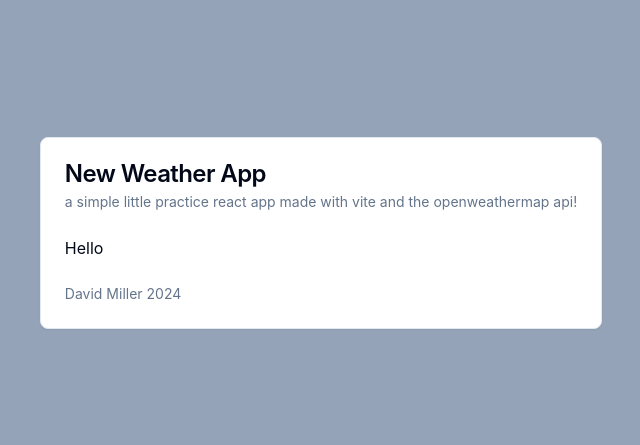
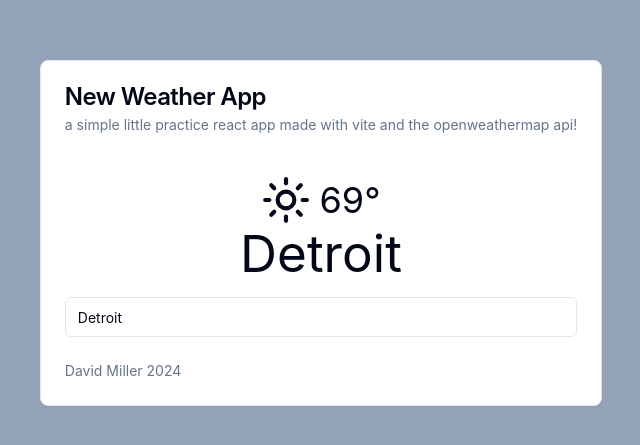
Before and after one commit to DavidMiller2001/New-Weather-App, a React (Vite) app: page / in a window 1280 px wide. Shown: the part 167-612 px from the top of the page, without its empty margins (319-959 px from the left). Built offline with nearby package versions, Linux system fonts and the light colour scheme.

Commit message:
scaffold basic ui

```diff
--- a/src/App.tsx
+++ b/src/App.tsx
@@ -7,7 +7,7 @@
   CardTitle,
 } from './components/ui/card';
 import './globals.css';
-
+import WeatherDisplay from './components/ui/WeatherDisplay';
 function App() {
   return (
     <>
@@ -20,7 +20,9 @@
               openweathermap api!
             </CardDescription>
           </CardHeader>
-          <CardContent>Hello</CardContent>
+          <CardContent>
+            <WeatherDisplay />
+          </CardContent>
           <CardFooter>
             <CardDescription>David Miller 2024</CardDescription>
           </CardFooter>
--- /dev/null
+++ b/src/components/ui/WeatherDisplay.tsx
@@ -0,0 +1,22 @@
+import { Sun } from 'lucide-react';
+import WeatherForm from './WeatherForm';
+import { useState } from 'react';
+
+function WeatherDisplay() {
+  const [location, setLocation] = useState('Detroit');
+  const [temperature, setTemperature] = useState(69);
+  return (
+    <>
+      <div className='flex flex-col items-center p-4'>
+        <div className='flex w-full justify-center gap-2 items-center'>
+          <Sun size={50} />
+          <h3 className='text-4xl'>{temperature}°</h3>
+        </div>
+        <h1>{location}</h1>
+      </div>
+      <WeatherForm setLocation={setLocation} />
+    </>
+  );
+}
+
+export default WeatherDisplay;
--- /dev/null
+++ b/src/components/ui/WeatherForm.tsx
@@ -0,0 +1,49 @@
+import { zodResolver } from '@hookform/resolvers/zod';
+import { useForm } from 'react-hook-form';
+import { z } from 'zod';
+import { Form, FormControl, FormField, FormItem, FormMessage } from './form';
+import { Input } from './input';
+
+function WeatherForm(props: {
+  setLocation: React.Dispatch<React.SetStateAction<string>>;
+}) {
+  const setLocation = props.setLocation;
+
+  const formSchema = z.object({
+    location: z.string().max(50),
+  });
+
+  function onSubmit(values: z.infer<typeof formSchema>) {
+    setLocation(values.location);
+  }
+
+  const form = useForm<z.infer<typeof formSchema>>({
+    resolver: zodResolver(formSchema),
+    defaultValues: {
+      location: 'Detroit',
+    },
+  });
+
+  return (
+    <>
+      <Form {...form}>
+        <form onSubmit={form.handleSubmit(onSubmit)}>
+          <FormField
+            control={form.control}
+            name='location'
+            render={({ field }) => (
+              <FormItem>
+                <FormControl>
+                  <Input placeholder='Enter Location' {...field} />
+                </FormControl>
+                <FormMessage />
+              </FormItem>
+            )}
+          />
+        </form>
+      </Form>
+    </>
+  );
+}
+
+export default WeatherForm;
--- /dev/null
+++ b/src/components/ui/button.tsx
@@ -0,0 +1,56 @@
+import * as React from "react"
+import { Slot } from "@radix-ui/react-slot"
+import { cva, type VariantProps } from "class-variance-authority"
+
+import { cn } from "@/lib/utils"
+
+const buttonVariants = cva(
+  "inline-flex items-center justify-center whitespace-nowrap rounded-md text-sm font-medium ring-offset-background transition-colors focus-visible:outline-none focus-visible:ring-2 focus-visible:ring-ring focus-visible:ring-offset-2 disabled:pointer-events-none disabled:opacity-50",
+  {
+    variants: {
+      variant: {
+        default: "bg-primary text-primary-foreground hover:bg-primary/90",
+        destructive:
+          "bg-destructive text-destructive-foreground hover:bg-destructive/90",
+        outline:
+          "border border-input bg-background hover:bg-accent hover:text-accent-foreground",
+        secondary:
+          "bg-secondary text-secondary-foreground hover:bg-secondary/80",
+        ghost: "hover:bg-accent hover:text-accent-foreground",
+        link: "text-primary underline-offset-4 hover:underline",
+      },
+      size: {
+        default: "h-10 px-4 py-2",
+        sm: "h-9 rounded-md px-3",
+        lg: "h-11 rounded-md px-8",
+        icon: "h-10 w-10",
+      },
+    },
+    defaultVariants: {
+      variant: "default",
+      size: "default",
+    },
+  }
+)
+
+export interface ButtonProps
+  extends React.ButtonHTMLAttributes<HTMLButtonElement>,
+    VariantProps<typeof buttonVariants> {
+  asChild?: boolean
+}
+
+const Button = React.forwardRef<HTMLButtonElement, ButtonProps>(
+  ({ className, variant, size, asChild = false, ...props }, ref) => {
+    const Comp = asChild ? Slot : "button"
+    return (
+      <Comp
+        className={cn(buttonVariants({ variant, size, className }))}
+        ref={ref}
+        {...props}
+      />
+    )
+  }
+)
+Button.displayName = "Button"
+
+export { Button, buttonVariants }
--- /dev/null
+++ b/src/components/ui/form.tsx
@@ -0,0 +1,176 @@
+import * as React from "react"
+import * as LabelPrimitive from "@radix-ui/react-label"
+import { Slot } from "@radix-ui/react-slot"
+import {
+  Controller,
+  ControllerProps,
+  FieldPath,
+  FieldValues,
+  FormProvider,
+  useFormContext,
+} from "react-hook-form"
+
+import { cn } from "@/lib/utils"
+import { Label } from "@/components/ui/label"
+
+const Form = FormProvider
+
+type FormFieldContextValue<
+  TFieldValues extends FieldValues = FieldValues,
+  TName extends FieldPath<TFieldValues> = FieldPath<TFieldValues>
+> = {
+  name: TName
+}
+
+const FormFieldContext = React.createContext<FormFieldContextValue>(
+  {} as FormFieldContextValue
+)
+
+const FormField = <
+  TFieldValues extends FieldValues = FieldValues,
+  TName extends FieldPath<TFieldValues> = FieldPath<TFieldValues>
+>({
+  ...props
+}: ControllerProps<TFieldValues, TName>) => {
+  return (
+    <FormFieldContext.Provider value={{ name: props.name }}>
+      <Controller {...props} />
+    </FormFieldContext.Provider>
+  )
+}
+
+const useFormField = () => {
+  const fieldContext = React.useContext(FormFieldContext)
+  const itemContext = React.useContext(FormItemContext)
+  const { getFieldState, formState } = useFormContext()
+
+  const fieldState = getFieldState(fieldContext.name, formState)
+
+  if (!fieldContext) {
+    throw new Error("useFormField should be used within <FormField>")
+  }
+
+  const { id } = itemContext
+
+  return {
+    id,
+    name: fieldContext.name,
+    formItemId: `${id}-form-item`,
+    formDescriptionId: `${id}-form-item-description`,
+    formMessageId: `${id}-form-item-message`,
+    ...fieldState,
+  }
+}
+
+type FormItemContextValue = {
+  id: string
+}
+
+const FormItemContext = React.createContext<FormItemContextValue>(
+  {} as FormItemContextValue
+)
+
+const FormItem = React.forwardRef<
+  HTMLDivElement,
+  React.HTMLAttributes<HTMLDivElement>
+>(({ className, ...props }, ref) => {
+  const id = React.useId()
+
+  return (
+    <FormItemContext.Provider value={{ id }}>
+      <div ref={ref} className={cn("space-y-2", className)} {...props} />
+    </FormItemContext.Provider>
+  )
+})
+FormItem.displayName = "FormItem"
+
+const FormLabel = React.forwardRef<
+  React.ElementRef<typeof LabelPrimitive.Root>,
+  React.ComponentPropsWithoutRef<typeof LabelPrimitive.Root>
+>(({ className, ...props }, ref) => {
+  const { error, formItemId } = useFormField()
+
+  return (
+    <Label
+      ref={ref}
+      className={cn(error && "text-destructive", className)}
+      htmlFor={formItemId}
+      {...props}
+    />
+  )
+})
+FormLabel.displayName = "FormLabel"
+
+const FormControl = React.forwardRef<
+  React.ElementRef<typeof Slot>,
+  React.ComponentPropsWithoutRef<typeof Slot>
+>(({ ...props }, ref) => {
+  const { error, formItemId, formDescriptionId, formMessageId } = useFormField()
+
+  return (
+    <Slot
+      ref={ref}
+      id={formItemId}
+      aria-describedby={
+        !error
+          ? `${formDescriptionId}`
+          : `${formDescriptionId} ${formMessageId}`
+      }
+      aria-invalid={!!error}
+      {...props}
+    />
+  )
+})
+FormControl.displayName = "FormControl"
+
+const FormDescription = React.forwardRef<
+  HTMLParagraphElement,
+  React.HTMLAttributes<HTMLParagraphElement>
+>(({ className, ...props }, ref) => {
+  const { formDescriptionId } = useFormField()
+
+  return (
+    <p
+      ref={ref}
+      id={formDescriptionId}
+      className={cn("text-sm text-muted-foreground", className)}
+      {...props}
+    />
+  )
+})
+FormDescription.displayName = "FormDescription"
+
+const FormMessage = React.forwardRef<
+  HTMLParagraphElement,
+  React.HTMLAttributes<HTMLParagraphElement>
+>(({ className, children, ...props }, ref) => {
+  const { error, formMessageId } = useFormField()
+  const body = error ? String(error?.message) : children
+
+  if (!body) {
+    return null
+  }
+
+  return (
+    <p
+      ref={ref}
+      id={formMessageId}
+      className={cn("text-sm font-medium text-destructive", className)}
+      {...props}
+    >
+      {body}
+    </p>
+  )
+})
+FormMessage.displayName = "FormMessage"
+
+export {
+  useFormField,
+  Form,
+  FormItem,
+  FormLabel,
+  FormControl,
+  FormDescription,
+  FormMessage,
+  FormField,
+}
--- /dev/null
+++ b/src/components/ui/input.tsx
@@ -0,0 +1,25 @@
+import * as React from "react"
+
+import { cn } from "@/lib/utils"
+
+export interface InputProps
+  extends React.InputHTMLAttributes<HTMLInputElement> {}
+
+const Input = React.forwardRef<HTMLInputElement, InputProps>(
+  ({ className, type, ...props }, ref) => {
+    return (
+      <input
+        type={type}
+        className={cn(
+          "flex h-10 w-full rounded-md border border-input bg-background px-3 py-2 text-sm ring-offset-background file:border-0 file:bg-transparent file:text-sm file:font-medium placeholder:text-muted-foreground focus-visible:outline-none focus-visible:ring-2 focus-visible:ring-ring focus-visible:ring-offset-2 disabled:cursor-not-allowed disabled:opacity-50",
+          className
+        )}
+        ref={ref}
+        {...props}
+      />
+    )
+  }
+)
+Input.displayName = "Input"
+
+export { Input }
--- /dev/null
+++ b/src/components/ui/label.tsx
@@ -0,0 +1,24 @@
+import * as React from "react"
+import * as LabelPrimitive from "@radix-ui/react-label"
+import { cva, type VariantProps } from "class-variance-authority"
+
+import { cn } from "@/lib/utils"
+
+const labelVariants = cva(
+  "text-sm font-medium leading-none peer-disabled:cursor-not-allowed peer-disabled:opacity-70"
+)
+
+const Label = React.forwardRef<
+  React.ElementRef<typeof LabelPrimitive.Root>,
+  React.ComponentPropsWithoutRef<typeof LabelPrimitive.Root> &
+    VariantProps<typeof labelVariants>
+>(({ className, ...props }, ref) => (
+  <LabelPrimitive.Root
+    ref={ref}
+    className={cn(labelVariants(), className)}
+    {...props}
+  />
+))
+Label.displayName = LabelPrimitive.Root.displayName
+
+export { Label }
```
Also changed, not shown: package.json (+6 -1 lines), 1 other file (tests, documents, lock files or other folders).
